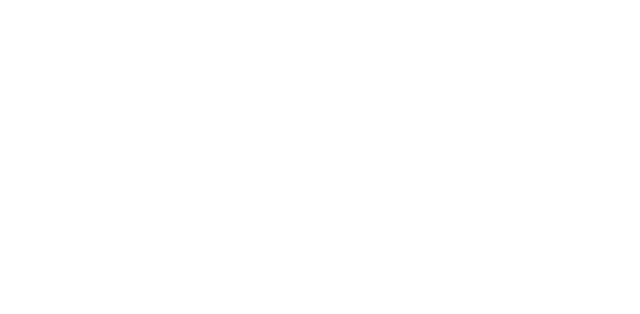
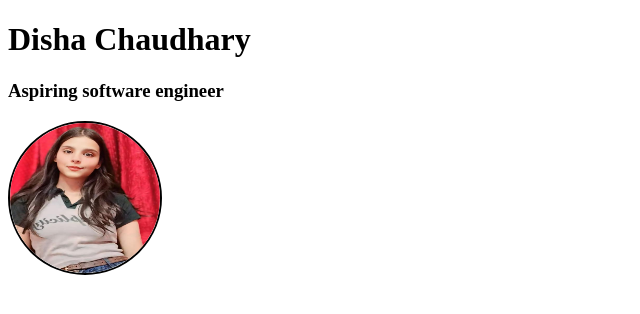
Before and after one commit to Disha-chaudhary/my-cv-webpage, a plain HTML site: page index.html in a window 1280 px wide. Shown: the whole page, without its empty margins (0-640 px from the left). Drawn offline with Linux system fonts and the light colour scheme.

Commit message:
Added header section with name, tagline, and profile picture

```diff
--- a/index.html
+++ b/index.html
@@ -3,9 +3,14 @@
 <head>
     <meta charset="UTF-8">
     <meta name="viewport" content="width=device-width, initial-scale=1.0">
-    <title>Document</title>
+    <title>my cv</title>
 </head>
 <body>
+     <h1>Disha Chaudhary</h1>
+    <h3>Aspiring software engineer</h3>
+
+    <img src="myy2.jpg" alt="Profile Picture" width="150" height="150"
+         style="border-radius: 50%; border: 2px solid black;">
 
 </body>
 </html>
```
Also changed, not shown: myy2.jpg (added).
